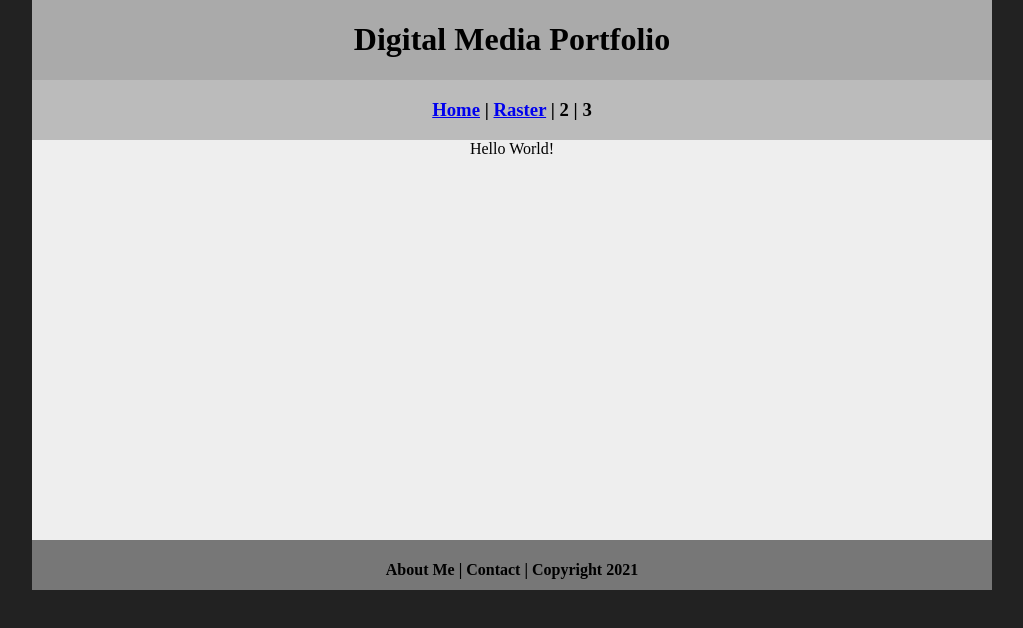
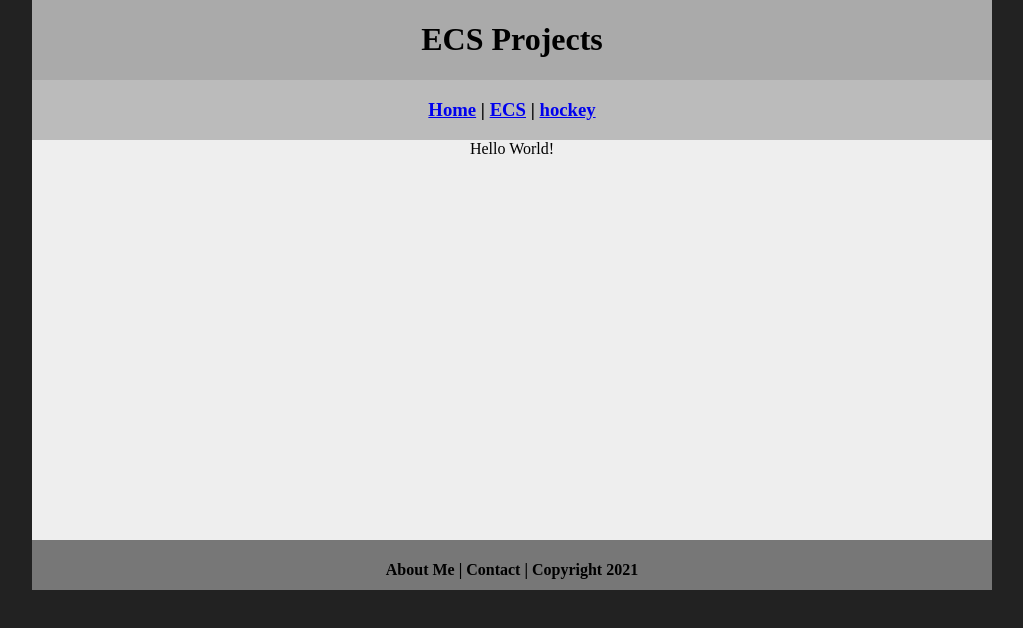
Before and after one commit to lorelaihimle/ecsportfolio, a plain HTML site: page ecs/index.html in a window 1280 px wide. Shown: the whole page, without its empty margins (128-1151 px from the left). Drawn offline with Linux system fonts and the light colour scheme; files that its build step writes are made by us from their sources.

Commit message:
Update index.html

```diff
--- a/ecs/index.html
+++ b/ecs/index.html
@@ -3,18 +3,20 @@
 <head>
 	<!-- This is a comment! Text here will be ignored by the browser. -->
 	<meta charset="UTF-8">
-	<title>My Portfolio</title>
-	<link href="myCSS.css" rel="stylesheet" type="text/css">
+	<title>ECS Projects</title>
+	<link href="../myCSS.css" rel="stylesheet" type="text/css">
 </head>
 <body>
 <div class="container">
   <div class="header">
-  	<h1>Digital Media Portfolio</h1>
+  	<h1>ECS Projects</h1>
   </div>
   <div class="nav">
-    <h3><a href="index.html">Home</a> | <a href="raster/index.html">Raster</a> | 2 | 3</h3>
+    <h3> <a href="../index.html">Home</a> | <a href="index.html">ECS</a> | <a href="../index.html">hockey</a> </h3>
   </div>
-  <div class="content">Hello World!</div>
+  <div class="content">
+	  Hello World!
+  </div>
   <div class="footer">
     <h4>About Me | Contact | Copyright 2021</h4>
   </div>
```
